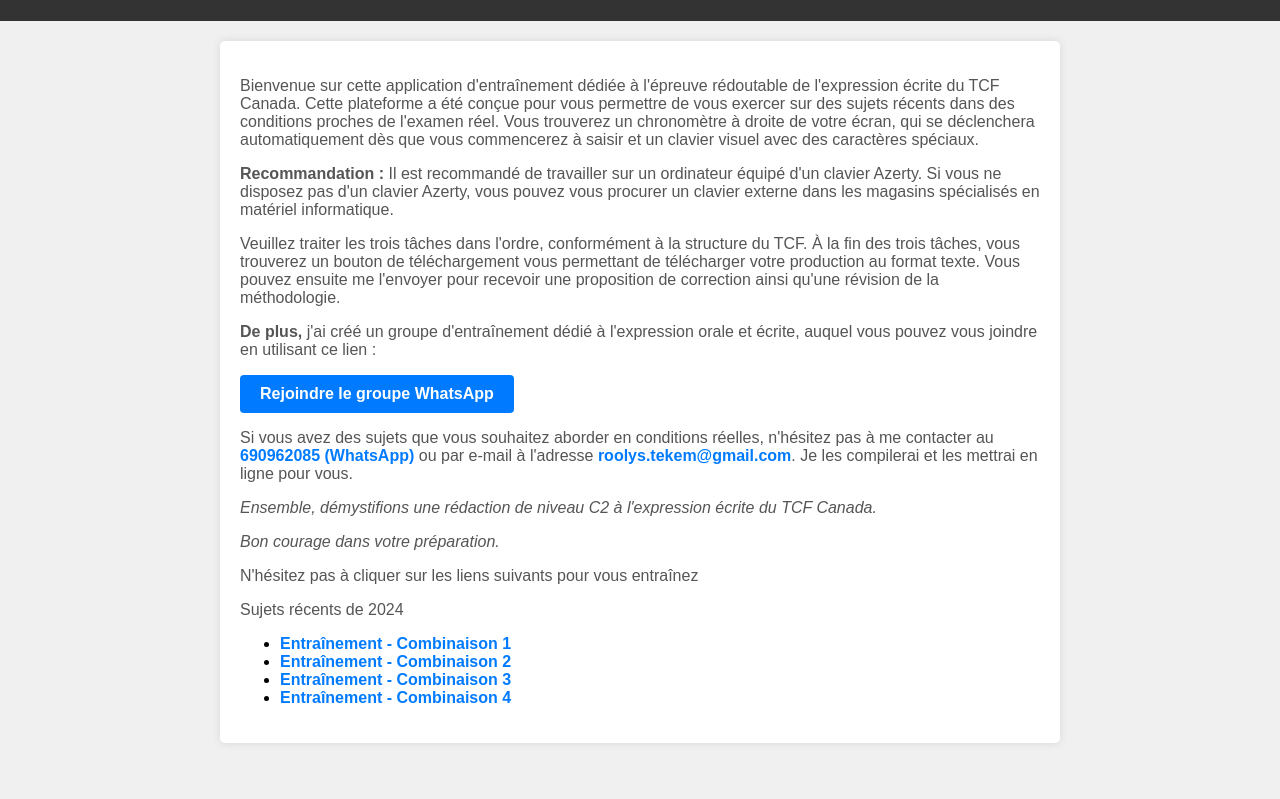
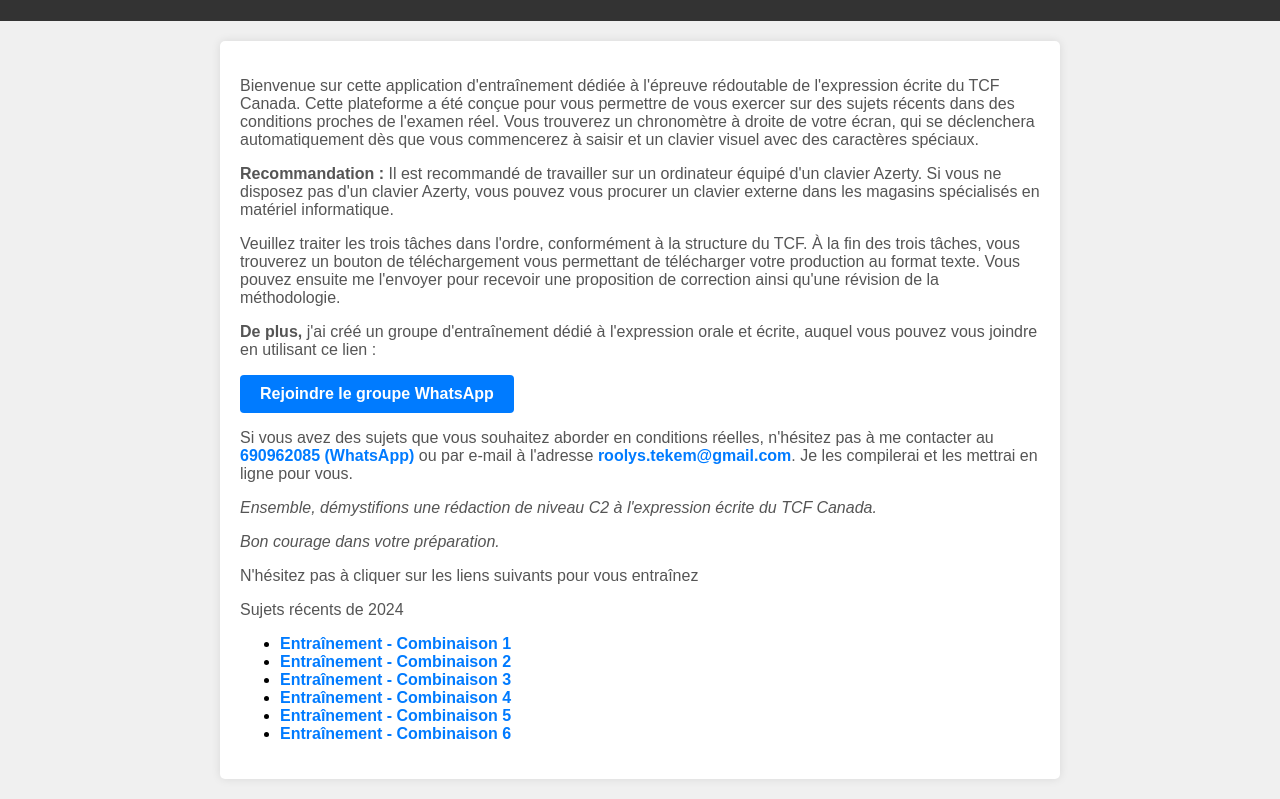
Before and after one commit to roolys/expression-ecrite-tcf, a plain HTML site: page index.html in a window 1280 px wide. Shown: the part 99-898 px from the top of the page. Before the commit the page ends 862 px from the top, so only its background shows below. Drawn offline with Linux system fonts and the light colour scheme.

Commit message:
addCombi

```diff
--- a/index.html
+++ b/index.html
@@ -108,6 +108,9 @@
       <li><a href="https://roolys.github.io/ee-combinaison2/">Entraînement - Combinaison 2</a></li>
       <li><a href="https://roolys.github.io/ee-combinaison3/">Entraînement - Combinaison 3</a></li>
       <li><a href="https://roolys.github.io/ee-combinaison4/">Entraînement - Combinaison 4</a></li>
+      <li><a href="https://roolys.github.io/ee-combinaison5/">Entraînement - Combinaison 5</a></li>
+      <li><a href="https://roolys.github.io/ee-combinaison6/">Entraînement - Combinaison 6</a></li>
+
     </ul>
   </section>
 
```
